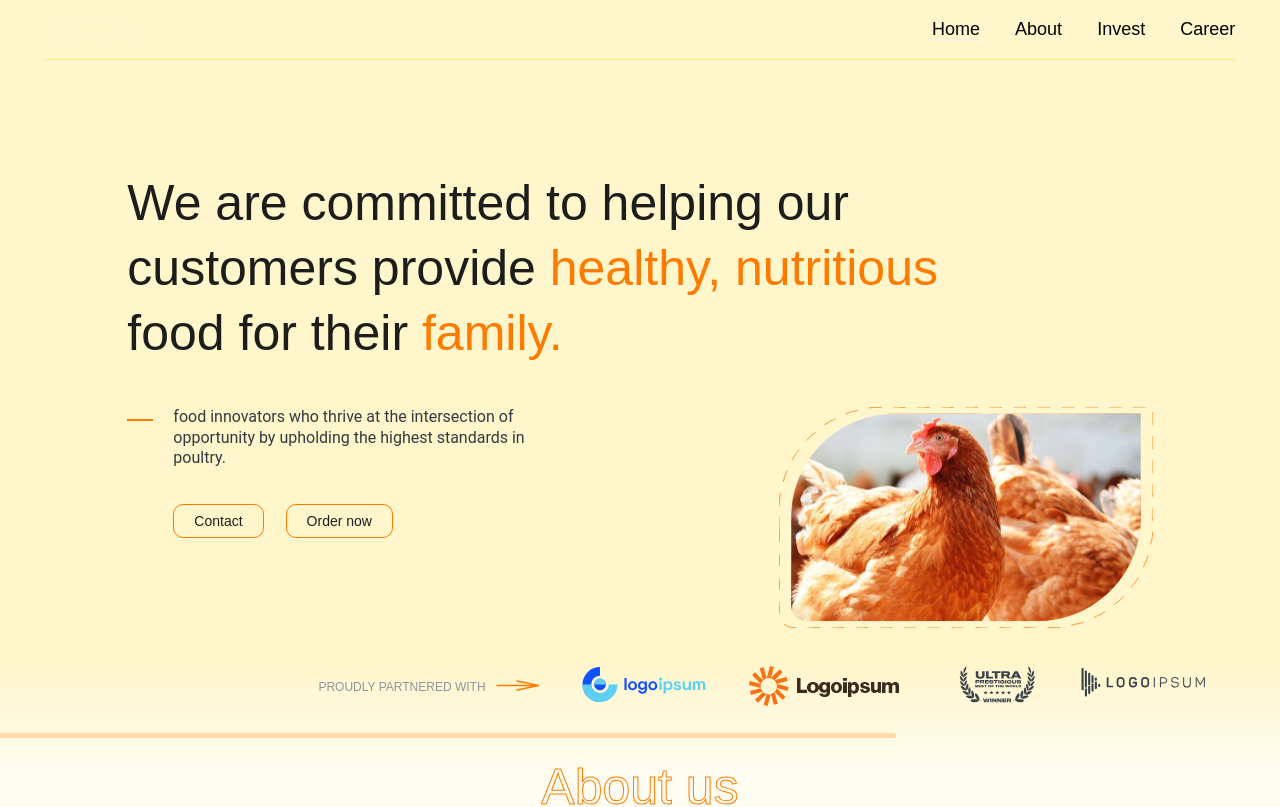
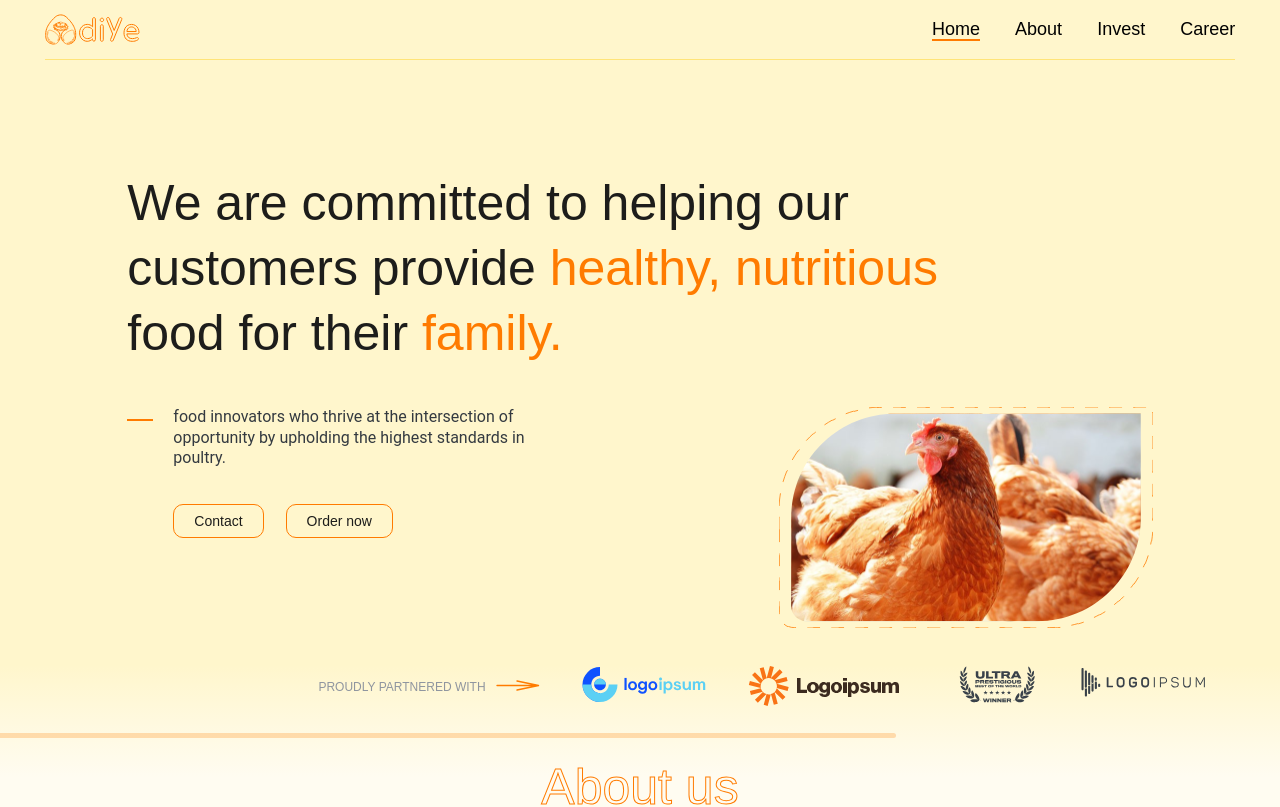
Before and after one commit to Sanusi-Moshood/Adiye, a React (Create React App) app: page / in a window 1280 px wide. Shown: the top 807 px of the page. Built offline with nearby package versions, Linux system fonts and the light colour scheme.

Commit message:
stupid bug

```diff
--- a/src/components/Navbar.js
+++ b/src/components/Navbar.js
@@ -22,7 +22,7 @@ const [scroll, setScroll] = useState(false)
 
   }, [])
 
-  const [active, setActive] = useState(false);
+  const [active, setActive] = useState(true);
   const navToggle = () => {
       setActive(prevActive => !prevActive)
   }
```
